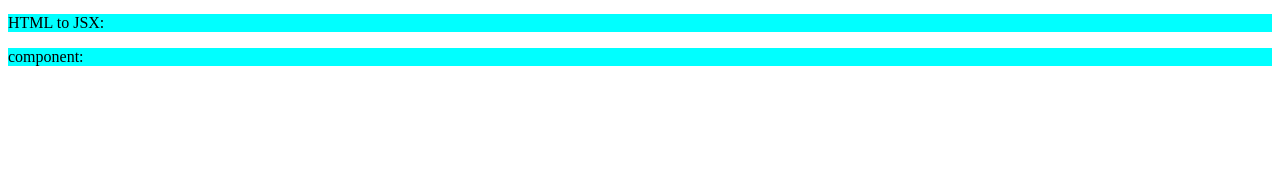
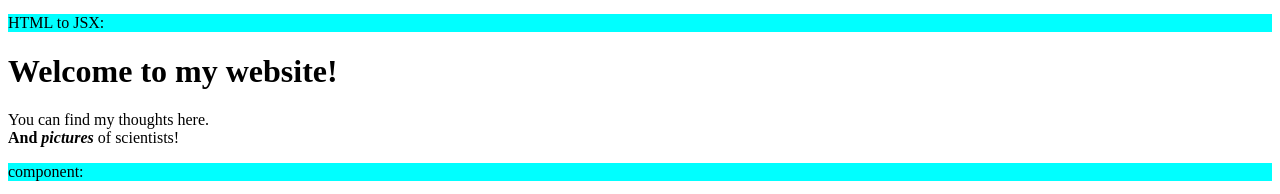
Before and after one commit to dmm-stranger/mern-2026, a React (Vite) app in the folder react19/chatgpt/: page / in a window 1280 px wide. Shown: the part 1065-1259 px from the top of the page. Before the commit the page ends 1147 px from the top, so only its background shows below. Built offline with nearby package versions, Linux system fonts and the light colour scheme.

Commit message:
html convert into jsx

```diff
--- a/react19/chatgpt/src/components/Gallary.jsx
+++ b/react19/chatgpt/src/components/Gallary.jsx
@@ -1,5 +1,6 @@
 import Conditional from "./conditionalRndr/Conditional";
 import CurlyBrs from "./CurlyBrs";
+import HtmlToJsx from "./html-to-jsx/HtmlToJsx";
 import Profile2 from "./passingprops/Profile2";
 import Profile from "./Profile";
 import List from "./renderingList/List";
@@ -28,7 +29,7 @@
 
 
     <p style={{ backgroundColor: "cyan" }}>HTML to JSX:</p>
-
+    <HtmlToJsx />
 
     <p style={{ backgroundColor: "cyan" }}>component:</p>
 
--- /dev/null
+++ b/react19/chatgpt/src/components/html-to-jsx/HtmlToJsx.jsx
@@ -0,0 +1,13 @@
+export default function HtmlToJsx() {
+  return (<>
+    <div className="intro">
+      <h1>Welcome to my website!</h1>
+    </div>
+    <p className="summary">
+      You can find my thoughts here.
+      <br />
+      <b>And <i>pictures</i> </b>of scientists!
+    </p>
+
+  </>)
+}
```
